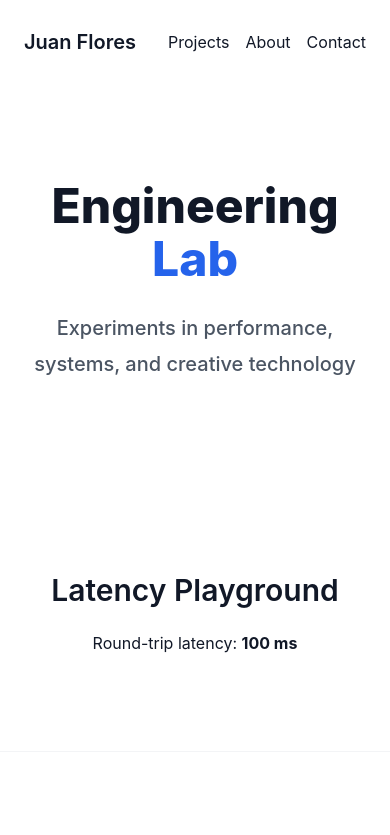
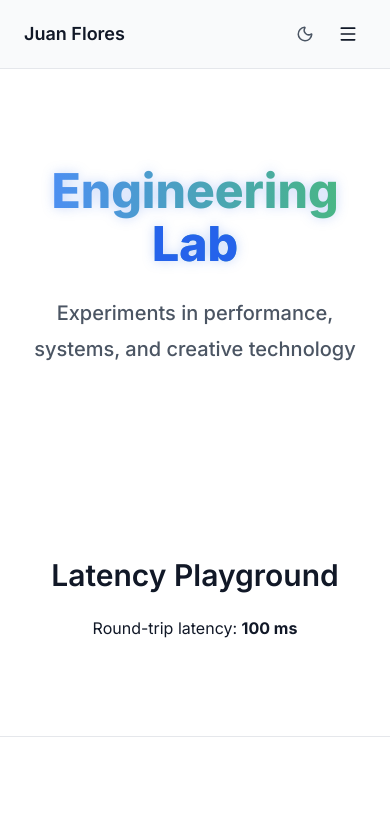
Before and after one commit to jcode82/engineering-lab, a Next.js app: page / in a window 390 px wide. Shown: the top 835 px of the page. Built offline with nearby package versions, Linux system fonts and the light colour scheme.

Commit message:
feat and style: add responsive theme toggle and lucide-react icons, add dark mode and gradient background polish

```diff
--- a/package.json
+++ b/package.json
@@ -9,6 +9,7 @@
     "lint": "next lint"
   },
   "dependencies": {
+    "lucide-react": "^0.552.0",
     "next": "14.2.33",
     "react": "^18",
     "react-dom": "^18"
--- a/src/app/globals.css
+++ b/src/app/globals.css
@@ -2,10 +2,22 @@
 @tailwind components;
 @tailwind utilities;
 
-/* Theme variables */
+/* Light mode defaults */
 :root {
   --background: #f9fafb;
   --foreground: #111827;
+  --surface: #ffffff;
+  --muted: #6b7280;
+  --border: #e5e7eb;
+}
+
+/* Dark mode overrides */
+html.dark {
+  --background: #0b0c10;
+  --foreground: #f9fafb;
+  --surface: #111827;
+  --muted: #9ca3af;
+  --border: #1c1f26; /* softer gray-blue */
 }
 
 @media (prefers-color-scheme: dark) {
@@ -18,6 +30,7 @@
 body {
   background-color: var(--background);
   color: var(--foreground);
+  transition: background-color 0.4s ease, color 0.4s ease;
   font-family: Inter, system-ui, sans-serif;
 }
 
--- a/src/app/layout.tsx
+++ b/src/app/layout.tsx
@@ -1,6 +1,7 @@
 import type { Metadata } from "next";
 import localFont from "next/font/local";
 import "./globals.css";
+import { Inter } from "next/font/google";
 import Header from "@/components/Header";
 import Footer from "@/components/Footer";
 
@@ -14,6 +15,11 @@ const geistMono = localFont({
   variable: "--font-geist-mono",
   weight: "100 900",
 });
+const inter = Inter({
+  subsets: ["latin"],
+  variable: "--font-sans",
+  display: "swap",
+});
 
 export const metadata: Metadata = {
   title: "Engineering Lab",
@@ -26,7 +32,9 @@ export default function RootLayout({
   return (
     <html lang="en">
       <body
-        className={`${geistSans.variable} ${geistMono.variable} antialiased bg-white text-gray-900`}
+        className={`${inter.className} bg-[radial-gradient(circle_at_50%_50%,_rgba(37,99,235,0.05),_transparent_70%)]
+              dark:bg-[radial-gradient(circle_at_50%_50%,_rgba(37,99,235,0.15),_transparent_80%)]
+              text-foreground`}
       >
         <Header />
         <main>{children}</main>
--- a/src/app/sections/ArticleTest.tsx
+++ b/src/app/sections/ArticleTest.tsx
@@ -1,17 +1,21 @@
+import SectionWrapper from "@/components/SectionWrapper";
+
 export default function ArticleTest() {
   return (
-    <article className="prose prose-slate lg:prose-lg mx-auto py-24">
-      <h1>The Science of Latency</h1>
+    <SectionWrapper id="experiments" center className="prose dark:prose-invert lg:prose-xl max-w-none py-24">
+      {/* <article className="prose prose-slate lg:prose-lg mx-auto py-24"> */}
+        <h1 className="text-3xl md:text-4xl font-semibold mb-6">The Science of Latency</h1>
         <p>
           Latency is the hidden heartbeat of every networked system.
           Measuring it, visualizing it, and learning from it defines the rhythm of performance engineering.
         </p>
-      <h2>Why It Matters</h2>
+        <h2 className="text-3xl md:text-3xl font-semibold mb-6">Why It Matters</h2>
         <ul>
           <li>Latency drives perceived speed</li>
           <li>It reveals bottlenecks in distributed systems</li>
           <li>It helps predict scalability limits</li>
         </ul>
-    </article>
+      {/* </article> */}
+    </SectionWrapper>
   );
 }
--- a/src/components/Header.tsx
+++ b/src/components/Header.tsx
@@ -1,12 +1,45 @@
+"use client";
+import { useState } from "react";
+import ThemeToggle from "./ThemeToggle";
+import { Menu, X } from "lucide-react";
+
 export default function Header() {
+  const [open, setOpen] = useState(false);
+
   return (
-    <header className="flex items-center justify-between p-6">
-      <h1 className="text-xl font-semibold">Juan Flores</h1>
-      <nav className="space-x-4">
-        <a href="#projects" className="hover:text-blue-500">Projects</a>
-        <a href="#about" className="hover:text-blue-500">About</a>
-        <a href="#contact" className="hover:text-blue-500">Contact</a>
+    <header className="flex items-center justify-between px-6 py-4 border-b border-[var(--border)]">
+      <h1 className="text-lg font-semibold">Juan Flores</h1>
+
+      {/* Desktop navigation */}
+      <nav className="hidden md:flex items-center space-x-4">
+        <a href="#projects" className="hover:text-primary-500">Projects</a>
+        <a href="#about" className="hover:text-primary-500">About</a>
+        <a href="#contact" className="hover:text-primary-500">Contact</a>
+        <ThemeToggle />
       </nav>
+
+      {/* Mobile controls */}
+      <div className="md:hidden flex items-center space-x-2">
+        <ThemeToggle />
+        <button
+          onClick={() => setOpen(!open)}
+          aria-label="Toggle menu"
+          className="p-2 rounded-md hover:bg-gray-100 dark:hover:bg-gray-800"
+        >
+          {open ? <X size={20} /> : <Menu size={20} />}
+        </button>
+      </div>
+
+      {/* Mobile dropdown */}
+      {open && (
+        <div className="absolute top-16 right-4 bg-[var(--surface)]
+                        rounded-md shadow-lg border border-[var(--border)]
+                        flex flex-col space-y-2 p-4 md:hidden">
+          <a href="#projects" onClick={() => setOpen(false)}>Projects</a>
+          <a href="#about" onClick={() => setOpen(false)}>About</a>
+          <a href="#contact" onClick={() => setOpen(false)}>Contact</a>
+        </div>
+      )}
     </header>
   );
 }
--- a/src/components/Hero.tsx
+++ b/src/components/Hero.tsx
@@ -3,7 +3,15 @@ import SectionWrapper from "./SectionWrapper";
 export default function Hero() {
   return (
     <SectionWrapper id="hero" center noBorder>
-      <h1 className="text-5xl md:text-6xl font-extrabold mb-6">
+      {/* <h1 className="text-5xl md:text-6xl font-extrabold mb-6">
+        Engineering <span className="text-primary-500">Lab</span>
+      </h1> */}
+      {/* <h1 className="text-5xl font-extrabold bg-gradient-to-r from-primary-400 to-accent-400 bg-clip-text text-transparent">
+        Engineering Lab
+      </h1> */}
+      <h1 className="text-5xl md:text-6xl font-extrabold mb-6
+               bg-gradient-to-r from-primary-400 to-accent-400 bg-clip-text text-transparent
+               drop-shadow-[0_0_6px_rgba(37,99,235,0.25)]">
         Engineering <span className="text-primary-500">Lab</span>
       </h1>
       <h2 className="text-xl md:text-2xl font-medium text-gray-600 max-w-2xl mx-auto">
--- a/src/components/SectionWrapper.tsx
+++ b/src/components/SectionWrapper.tsx
@@ -17,8 +17,11 @@ export default function SectionWrapper({
 }: SectionWrapperProps) {
   const baseClasses = `
     py-24 md:py-32
-    ${noBorder ? "" : "border-b border-gray-100"}
+    ${noBorder ? "" : "border-b border-[var(--border)]"}
     ${center ? "text-center" : ""}
+    bg-[var(--surface)]
+    dark:bg-transparent
+    transition-colors duration-500
   `;
 
   return (
--- /dev/null
+++ b/src/components/ThemeToggle.tsx
@@ -0,0 +1,32 @@
+"use client";
+import { useEffect, useState } from "react";
+import { Moon, Sun } from "lucide-react"; // tiny icon library
+
+export default function ThemeToggle() {
+  const [theme, setTheme] = useState("light");
+
+  useEffect(() => {
+    const stored = localStorage.getItem("theme") || "light";
+    setTheme(stored);
+    document.documentElement.classList.toggle("dark", stored === "dark");
+  }, []);
+
+  const toggle = () => {
+    const newTheme = theme === "dark" ? "light" : "dark";
+    setTheme(newTheme);
+    localStorage.setItem("theme", newTheme);
+    document.documentElement.classList.toggle("dark", newTheme === "dark");
+  };
+
+  return (
+    <button
+      onClick={toggle}
+      className="rounded-md p-2 transition-colors
+                 text-gray-600 hover:bg-gray-100
+                 dark:text-gray-300 dark:hover:bg-gray-800"
+      aria-label="Toggle theme"
+    >
+      {theme === "dark" ? <Sun size={18} /> : <Moon size={18} />}
+    </button>
+  );
+}
--- a/tailwind.config.ts
+++ b/tailwind.config.ts
@@ -6,6 +6,7 @@ const config: Config = {
     "./src/components/**/*.{js,ts,jsx,tsx,mdx}",
     "./src/app/**/*.{js,ts,jsx,tsx,mdx}",
   ],
+  darkMode: "class",
   theme: {
     extend: {
       colors: {
```
Also changed, not shown: 1 other file (tests, documents, lock files or other folders). Lines whose indentation alone changed are shown as unchanged.
